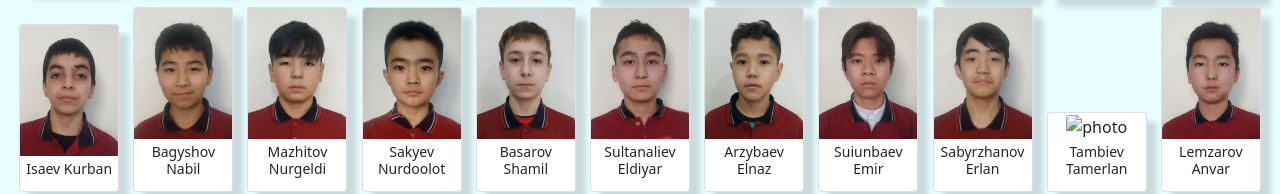
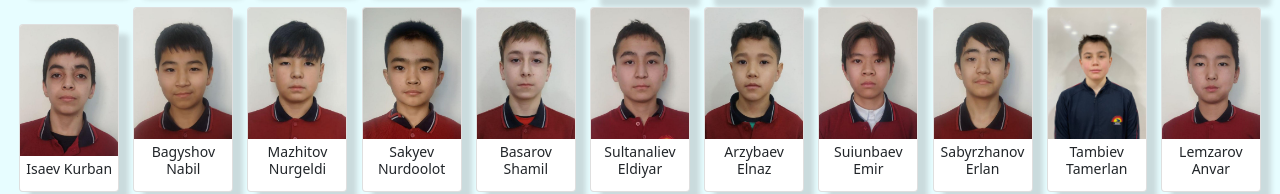
Before and after one commit to aiat-smd/QRcode-7c, a plain HTML site: page index.html in a window 1280 px wide. Shown: the part 1426-1620 px from the top of the page. Drawn offline with nearby package versions, Linux system fonts and the light colour scheme.

Commit message:
Add tamerlan's photo

```diff
--- a/index.html
+++ b/index.html
@@ -204,7 +204,7 @@
           </div>
         </div>
         <div class="card customcard parlament_card">
-          <img src="images/" class="card-img-top" alt="photo">
+          <img src="images/Тамбиев Т.jpeg" class="card-img-top" alt="photo">
           <div class="card-body">
             <h5 class="card-title">Tambiev Tamerlan</h5>
           </div>
```
Also changed, not shown: images/Тамбиев Т.jpeg (added).
